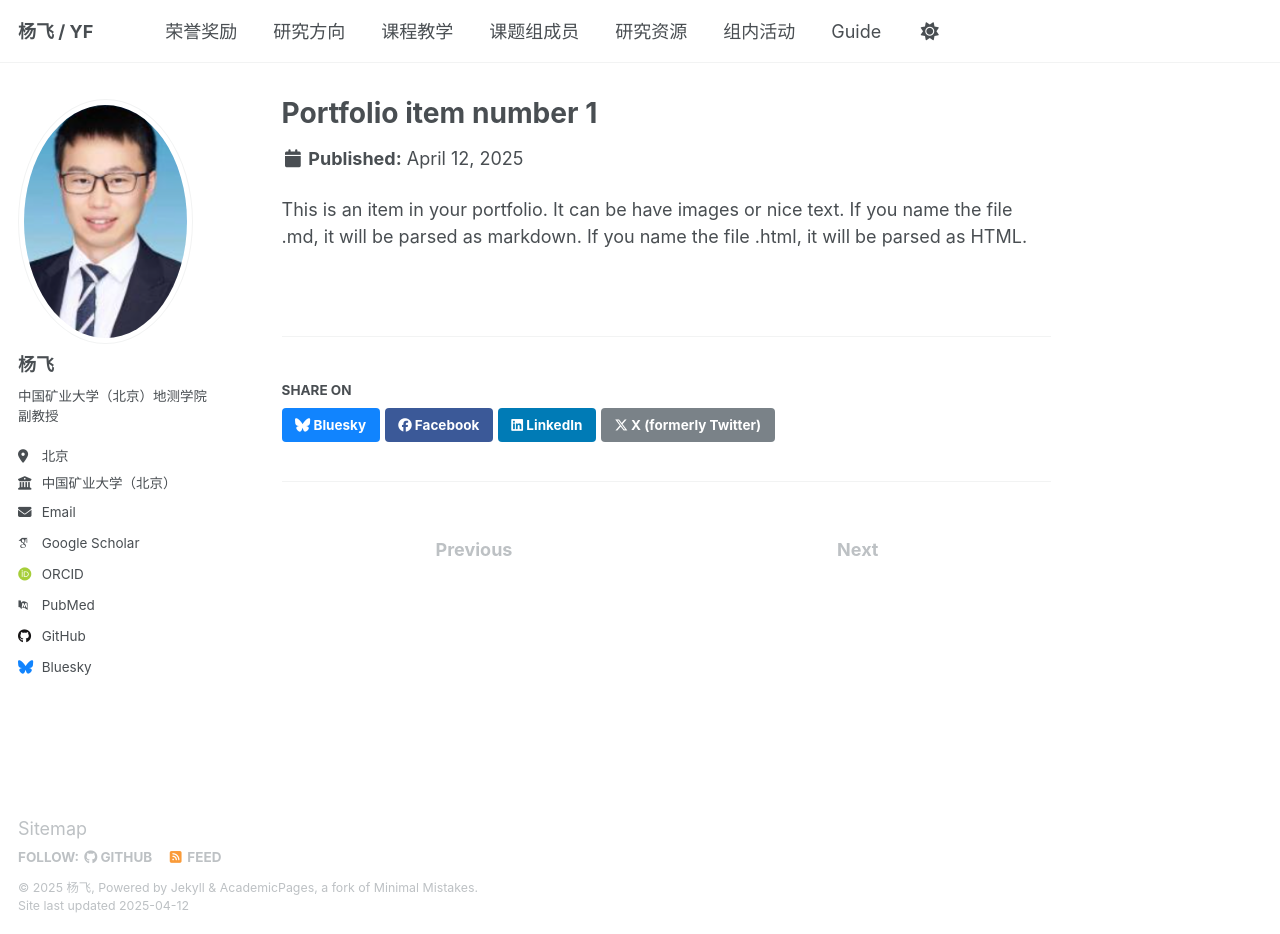
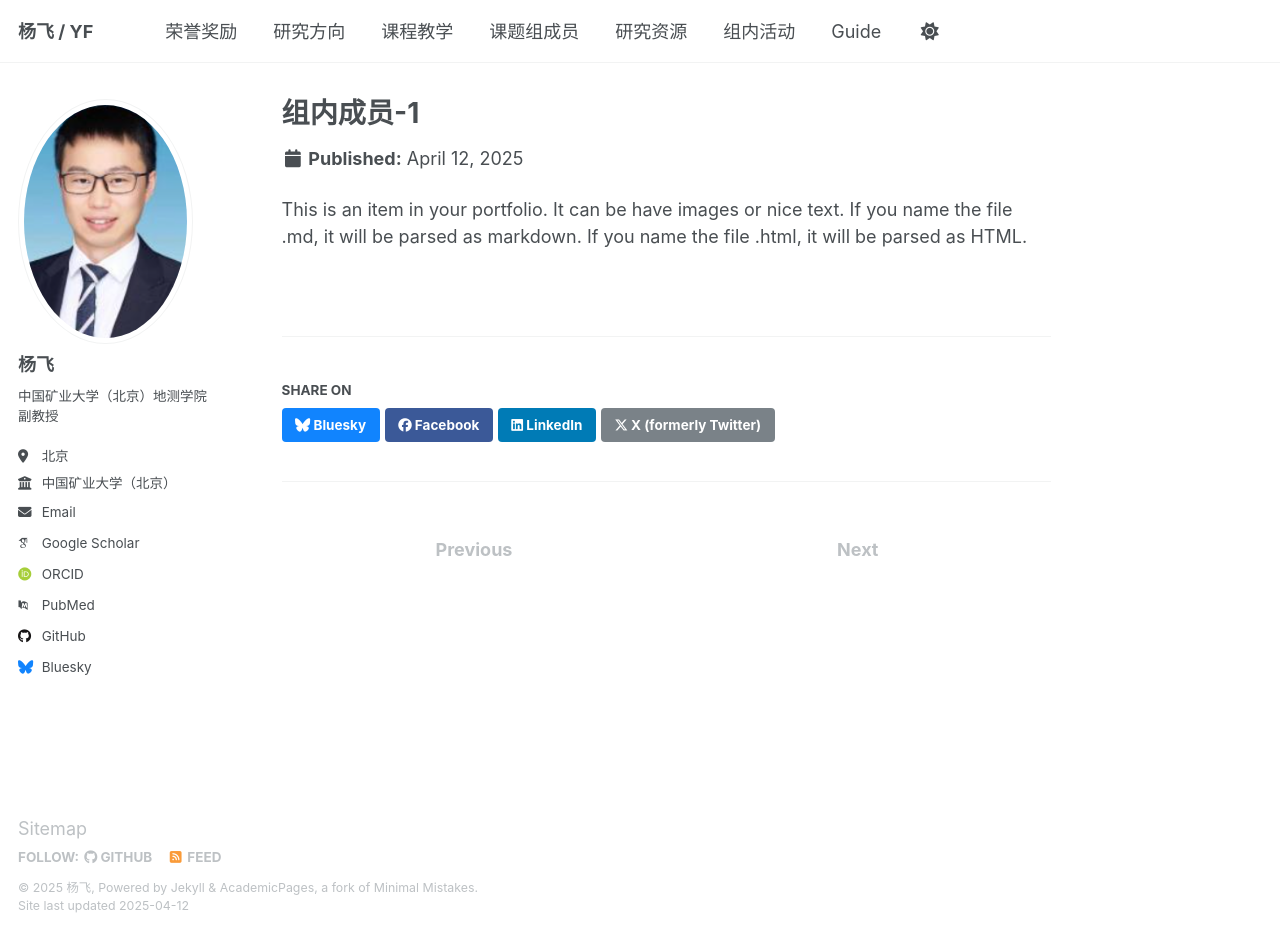
Before and after one commit to cwc0214/cwc0214.github.io, a Jekyll site: the page built from _portfolio/portfolio-1.md, in a window 1280 px wide and 934 px high. Built offline with Jekyll 4.4.1, drawn with Linux system fonts in a browser that asks for light colours; some web fonts are replaced.

Commit message:
Update portfolio-1.md

```diff
--- a/_portfolio/portfolio-1.md
+++ b/_portfolio/portfolio-1.md
@@ -1,6 +1,6 @@
 ---
-title: "Portfolio item number 1"
-excerpt: "Short description of portfolio item number 1<br/><img src='/images/500x300.png'>"
+title: "组内成员-1"
+excerpt: "王壮壮<br/><img src='/images/wzz.png'>"
 collection: portfolio
 ---
 
```
